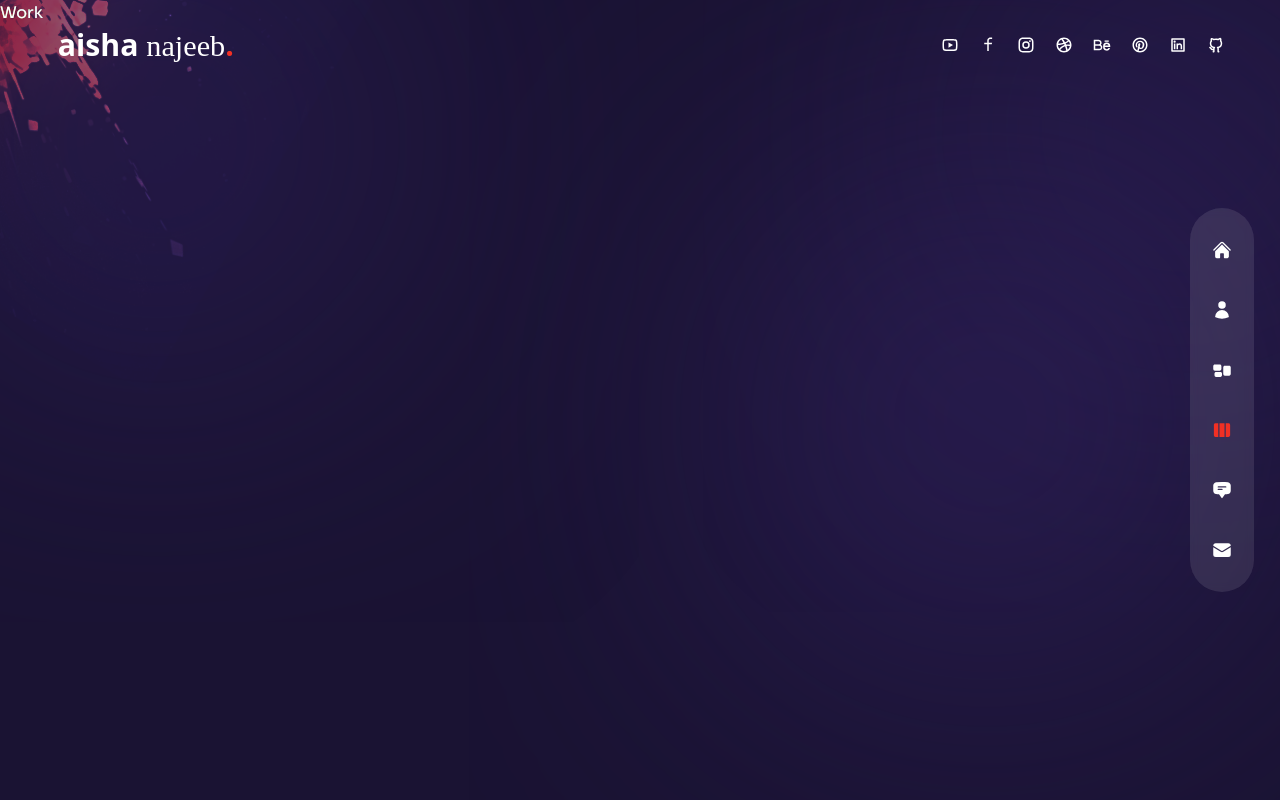
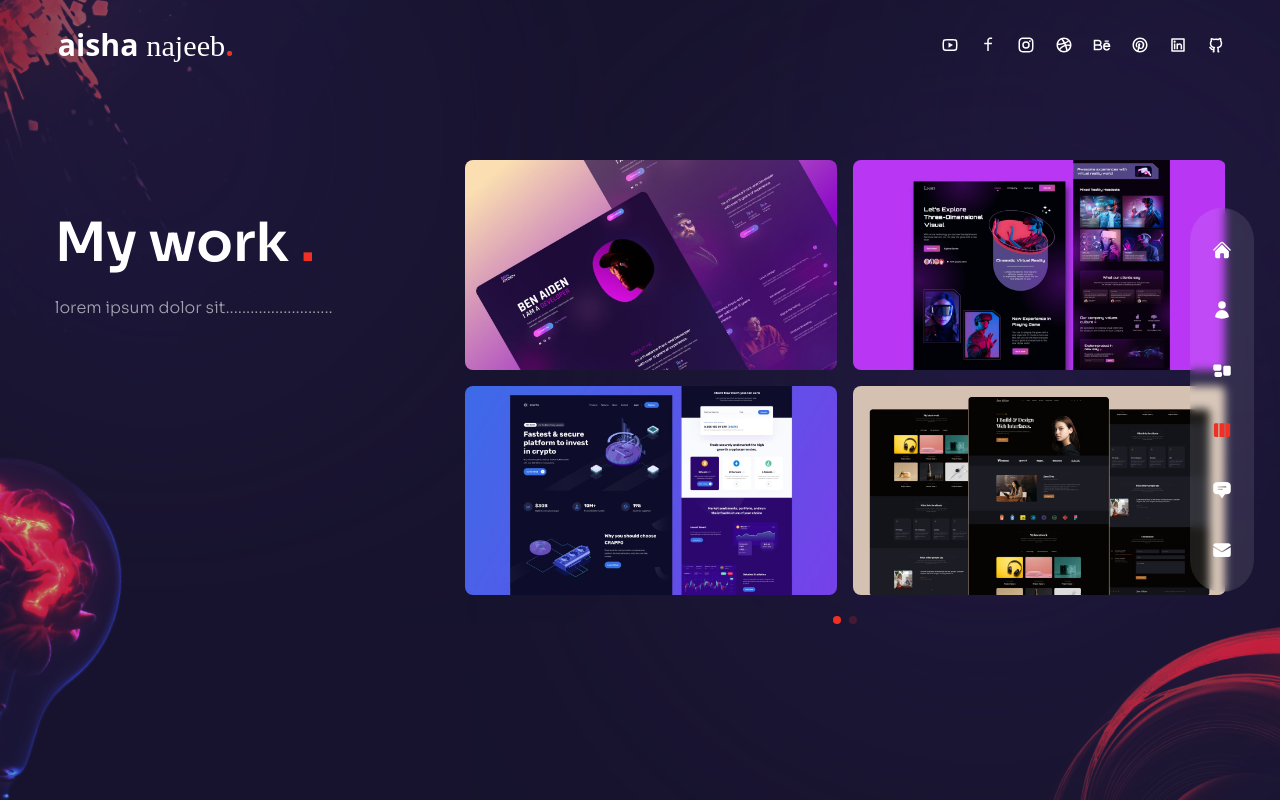
Before and after one commit to ayshanjb25/motion-portfolio, a Next.js app: page /work in a window 1280 px wide. Built offline with nearby package versions, Linux system fonts and the light colour scheme.

Commit message:
work & contact

```diff
--- a/components/TestimonialSlider.js
+++ b/components/TestimonialSlider.js
@@ -1,30 +1,84 @@
+//import swiper react components
+import { Swiper, SwiperSlide } from "swiper/react";
+
+//import swiper styles
+import "swiper/css";
+import "swiper/css/navigation";
+import "swiper/css/pagination";
+
+// icons
+import { FaQuoteLeft } from "react-icons/fa";
+
+//import required modules
+import { Navigation, Pagination } from "swiper";
+
+//next image
+import Image from "next/image";
+
 // testimonial data
-// const testimonialData = [
-//   {
-//     image: '/t-avt-1.png',
-//     name: 'Anne Smith',
-//     position: 'Customer',
-//     message:
-//       'Lorem ipsum dolor sit amet consectetur adipisicing elit. Cum expedita odit beatae, cupiditate saepe quam officia aut placeat quas neque!',
-//   },
-//   {
-//     image: '/t-avt-2.png',
-//     name: 'Jane Doe',
-//     position: 'Customer',
-//     message:
-//       'Lorem ipsum dolor sit amet consectetur adipisicing elit. Cum expedita odit beatae, cupiditate saepe quam officia aut placeat quas neque!',
-//   },
-//   {
-//     image: '/t-avt-3.png',
-//     name: 'Jhon Doe',
-//     position: 'Customer',
-//     message:
-//       'Lorem ipsum dolor sit amet consectetur adipisicing elit. Cum expedita odit beatae, cupiditate saepe quam officia aut placeat quas neque!',
-//   },
-// ];
+const testimonialData = [
+  {
+    image: "/t-avt-1.png",
+    name: "Anne Smith",
+    position: "Customer",
+    message:
+      "Lorem ipsum dolor sit amet consectetur adipisicing elit. Cum expedita odit beatae, cupiditate saepe quam officia aut placeat quas neque!",
+  },
+  {
+    image: "/t-avt-2.png",
+    name: "Jane Doe",
+    position: "Customer",
+    message:
+      "Lorem ipsum dolor sit amet consectetur adipisicing elit. Cum expedita odit beatae, cupiditate saepe quam officia aut placeat quas neque!",
+  },
+  {
+    image: "/t-avt-3.png",
+    name: "Jhon Doe",
+    position: "Customer",
+    message:
+      "Lorem ipsum dolor sit amet consectetur adipisicing elit. Cum expedita odit beatae, cupiditate saepe quam officia aut placeat quas neque!",
+  },
+];
 
 const TestimonialSlider = () => {
-  return <div>Testimonial Slider</div>;
+  return (
+    <Swiper
+    navigation={true}
+      pagination={{ clickable: true }}
+      modules={[Navigation,Pagination]}
+      className="h-[400px]"
+    >
+      {testimonialData.map((person, index) => {
+        return (
+          <SwiperSlide key={index}>
+            <div className="flex flex-col items-center md:flex-row gap-x-8 h-full px-16">
+              {/* avatar, name, position */}
+              <div className="w-full max-w-[300px] flex flex-col xl:justify-center items-center relative mx-auto xl:mx-0">
+                <div className="flex flex-col justify-center text-center">
+                  {/* avatar */}
+                  <div className="mb-2 mx-auto"><Image src={person.image} width={100} height={100} alt=''/></div>
+                  {/* name */}
+                  <div className="text-lg">{person.name}</div>
+                  {/* position */}
+                  <div className="text-[12px] uppercase font-extralight tracking-widest">{person.position}</div>
+                </div>
+              </div>
+              {/* quote & message */}
+              <div className="flex-1 flex flex-col justify-center before:w-[1px]
+               xl:before:bg-white/20 xl:before:absolute xl:before:left-0 xl:before:h-[200px] relative xl:pl-28">
+                {/*quote icon*/}{" "}
+                <div className="mb-4">
+                  <FaQuoteLeft className="text-4xl xl:text-6xl text-white/20 mx-auto md:mx-0"/>
+                </div>
+                {/* message */}
+                <div className="xl:text-lg text-center md:text-left">{person.message}</div>
+              </div>
+            </div>
+          </SwiperSlide>
+        );
+      })}
+    </Swiper>
+  );
 };
 
 export default TestimonialSlider;
--- a/components/WorkSlider.js
+++ b/components/WorkSlider.js
@@ -1,51 +1,118 @@
+//import swiper react components
+import { Swiper, SwiperSlide } from "swiper/react";
+
+//import swiper styles
+import "swiper/css";
+import "swiper/css/free-mode";
+import "swiper/css/pagination";
+
+// icons
+import {
+  BsArrowRight,
+} from "react-icons/bs";
+
+//import required modules
+import { Pagination } from "swiper";
+
+//next image
+import Image from "next/image";
+
 // data
-// const workSlides = {
-//   slides: [
-//     {
-//       images: [
-//         {
-//           title: 'title',
-//           path: '/thumb1.jpg',
-//         },
-//         {
-//           title: 'title',
-//           path: '/thumb2.jpg',
-//         },
-//         {
-//           title: 'title',
-//           path: '/thumb3.jpg',
-//         },
-//         {
-//           title: 'title',
-//           path: '/thumb4.jpg',
-//         },
-//       ],
-//     },
-//     {
-//       images: [
-//         {
-//           title: 'title',
-//           path: '/thumb4.jpg',
-//         },
-//         {
-//           title: 'title',
-//           path: '/thumb1.jpg',
-//         },
-//         {
-//           title: 'title',
-//           path: '/thumb2.jpg',
-//         },
-//         {
-//           title: 'title',
-//           path: '/thumb3.jpg',
-//         },
-//       ],
-//     },
-//   ],
-// };
+const workSlides = {
+  slides: [
+    {
+      images: [
+        {
+          title: "title",
+          path: "/thumb1.jpg",
+        },
+        {
+          title: "title",
+          path: "/thumb2.jpg",
+        },
+        {
+          title: "title",
+          path: "/thumb3.jpg",
+        },
+        {
+          title: "title",
+          path: "/thumb4.jpg",
+        },
+      ],
+    },
+    {
+      images: [
+        {
+          title: "title",
+          path: "/thumb4.jpg",
+        },
+        {
+          title: "title",
+          path: "/thumb1.jpg",
+        },
+        {
+          title: "title",
+          path: "/thumb2.jpg",
+        },
+        {
+          title: "title",
+          path: "/thumb3.jpg",
+        },
+      ],
+    },
+  ],
+};
 
 const WorkSlider = () => {
-  return <div>Work Slider</div>;
+  return (
+    <Swiper
+      spaceBetween={10}
+      pagination={{ clickable: true }}
+      modules={[Pagination]}
+      className="h-[280px] sm:h-[480px]"
+    >
+      {workSlides.slides.map((slide, index) => {
+        return (
+          <SwiperSlide key={index}>
+            <div className="grid grid-cols-2 grid-rows-2 gap-4 cursor-pointer">
+              {slide.images.map((image, index) => {
+                return (
+                  <div className="relative rounded-lg overflow-hidden flex items-center justify-center group" key={index}>
+                    <div className="flex items-center justify-center relative overflow-hidden group">
+                      {/* image */}
+                      <Image
+                        src={image.path}
+                        width={500}
+                        height={300}
+                        // className="w-full h-full"
+                        alt=""
+                      />
+                      {/* overlay gradient */}
+                      <div
+                        className="absolute inset-0 bg-gradient-to-l from-transparent via-[#e838cc]
+                       to-[#4a22bd] opacity-0 group-hover:opacity-80 transition-all duration-700"
+                      ></div>
+                      {/* title */}
+                      <div className="absolute bottom-0 translate-y-full group-hover:-translate-y-10
+                      group-hover:xl:-translate-y-20 transition-all duration-300">
+                        <div className="flex items-center gap-x-2 text-[13px] tracking-[0.2em]"> {/* title part 1 */}
+                        <div className="delay-100">LIVE</div>
+                        {/* title part 2 */}
+                        <div className="translate-y-[500%] group-hover:translate-y-0 transition-all duration-300 delay-150">PROJECT</div>
+                        {/* icon */}
+                        <div className="text-xl translate-y-[500%] group-hover:translate-y-0 transition-all
+                        duration-300 delay-200"><BsArrowRight/></div></div>
+                      </div>
+                    </div>
+                  </div>
+                );
+              })}
+            </div>
+          </SwiperSlide>
+        );
+      })}
+    </Swiper>
+  );
 };
 
 export default WorkSlider;
--- a/pages/contact/index.js
+++ b/pages/contact/index.js
@@ -1,5 +1,51 @@
+//components
+import Circles from "../../components/Circles";
+
+//framer motion
+import { motion } from "framer-motion";
+
+//variants
+import { fadeIn } from "../../variants";
+
+//icons
+import { BsArrowRight } from "react-icons/bs";
+
 const Contact = () => {
-  return <div>Contact</div>;
+  return (
+    <div className="h-full bg-primary/30">
+      <div
+        className="container mx-auto py-32 text-center xl:text-left flex items-center
+      justify-center h-full"
+      >
+        {/* text & form */}
+        <div className="flex flex-col w-full max-w-[700px]">
+          {/* text */}
+          <h2 className="h2 text-center mb-12">
+            Let's <span className="text-accent">connect.</span>
+          </h2>
+          {/* form */}
+          <form className="flex-1 flex flex-col gap-6 w-full mx-auto">
+            {/* input group */}
+            <div className="flex gap-x-6 w-full">
+              <input type="text" placeholder="name" className="input" />
+              <input type="text" placeholder="email" className="input" />
+            </div>
+            <input type="text" placeholder="subject" className="input" />
+            <textarea placeholder="message" className="textarea"></textarea>
+            <button
+              className="btn rounded-full border border-white/50 max-w-[170px]
+            px-8 transition-all duration-300 flex items-center justify-center overflow-hidden
+            hover:border-accent group"
+            >
+              <span className="group-hover:-translate-y-[120%] group-hover:opacity-0 transition-all duration-500">Let's talk</span>
+              <BsArrowRight className="-translate-y-[120%] opacity-0 group-hover:flex group-hover:-translate-y-0
+              group-hover:opacity-100 transition-all duration-300 absolute text-[22px]"/>
+            </button>
+          </form>
+        </div>
+      </div>
+    </div>
+  );
 };
 
 export default Contact;
--- a/pages/testimonials/index.js
+++ b/pages/testimonials/index.js
@@ -1,5 +1,29 @@
+//components
+import TestimonialSlider from "../../components/TestimonialSlider";
+
+//framer motion
+import { motion } from "framer-motion";
+import { fadeIn } from "../../variants";
+
 const Testimonials = () => {
-  return <div>Testimonials</div>;
+  return (
+    <div className="h-full bg-primary/30 py-32 text-center">
+      <div className="container mx-auto h-full flex flex-col justify-center">
+        {/* title */}
+        <motion.h2 variants={fadeIn("up", 0.2)}
+        initial="hidden"
+        animate="show"
+        exit="hidden" className="h2 mb-8 xl:mb-0">
+          What clients <span className="text-accent">say.</span>
+        </motion.h2>
+        {/* slider */}
+        <motion.div variants={fadeIn("up", 0.4)}
+        initial="hidden"
+        animate="show"
+        exit="hidden"><TestimonialSlider/></motion.div>
+      </div>
+    </div>
+  );
 };
 
 export default Testimonials;
--- a/pages/work/index.js
+++ b/pages/work/index.js
@@ -1,5 +1,46 @@
+//components
+import WorkSlider from "../../components/WorkSlider";
+import Bulb from "../../components/Bulb";
+import Cirlces from "../../components/Circles";
+
+//framer motion
+import { motion } from "framer-motion";
+import { fadeIn } from "../../variants";
+import Circles from "../../components/Circles";
+
 const Work = () => {
-  return <div>Work</div>;
+  return (
+    <div className="h-full bg-primary/30 py-36 flex items-center">
+      <Circles />
+      <div className="container mx-auto">
+        <div className="flex flex-col xl:flex-row gap-x-8">
+          {/* text */}
+          <div className="text-center flex xl:w-[30vw] flex-col lg:text-left mb-4 xl:mb-0">
+            <motion.h2 variants={fadeIn("up", 0.2)}
+        initial="hidden"
+        animate="show"
+        exit="hidden" className="h2 xl:mt-12">
+              My work <span className="text-accent">.</span>
+            </motion.h2>
+            <motion.p variants={fadeIn("up", 0.4)}
+        initial="hidden"
+        animate="show"
+        exit="hidden" className="mb-4 max-w-[400px] mx-auto lg:mx-0">lorem ipsum dolor sit..........................</motion.p>
+          </div>
+          <motion.div variants={fadeIn("down", 0.6)}
+        initial="hidden"
+        animate="show"
+        exit="hidden" className="w-full xl:max-w-[65%]">
+          {/* slider */}
+          <WorkSlider/></motion.div>
+
+
+
+        </div>
+      </div>
+      <Bulb />
+    </div>
+  );
 };
 
 export default Work;
```
